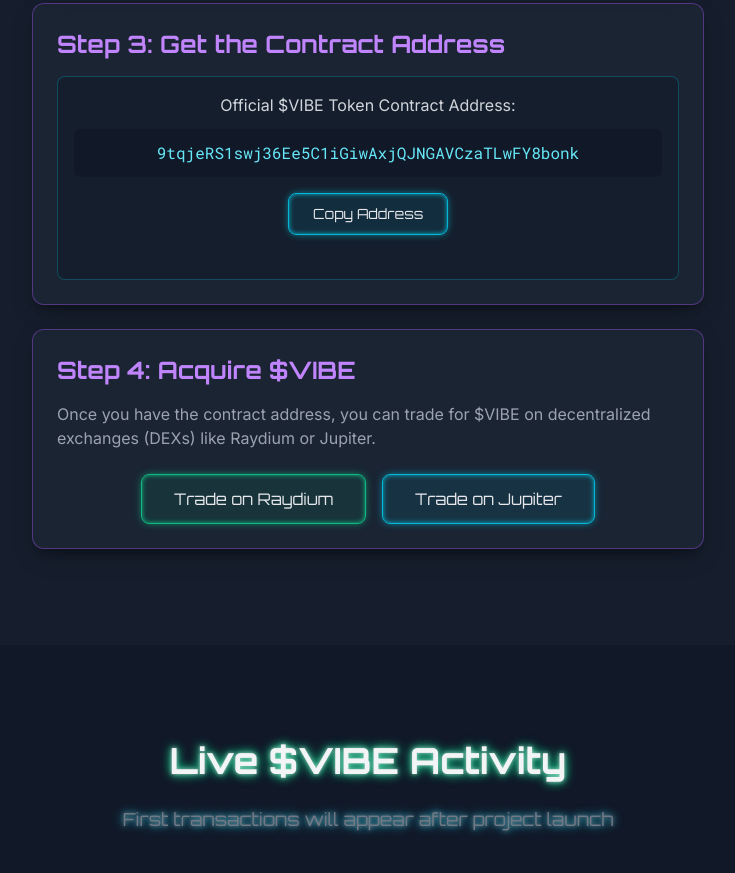
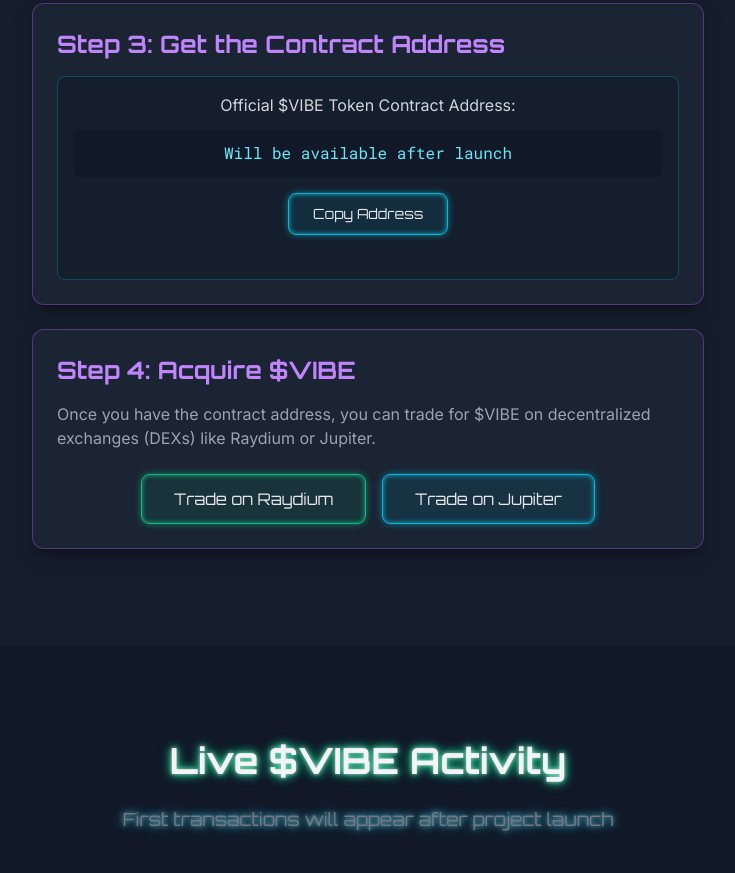
Before and after one commit to Mailguru2023/VibeVibes, a plain HTML site: page index.html in a window 1280 px wide. Shown: the part 3833-4706 px from the top of the page, without its empty margins (272-1007 px from the left). Drawn offline with nearby package versions, Linux system fonts and the light colour scheme.

Commit message:
Update index.html

```diff
--- a/index.html
+++ b/index.html
@@ -547,7 +547,7 @@
                             <p class="text-gray-300 mb-3 text-sm sm:text-base">Official $VIBE Token Contract Address:</p>
 
                             <!-- TODO: ИЗМЕНИТЬ ЭТО - Это самая важная часть! Замените заглушку на ваш РЕАЛЬНЫЙ адрес контракта Solana. -->
-                            <code id="contractAddress" class="font-roboto-mono text-cyan-300 bg-gray-900/70 p-3 rounded-md word-break-all block w-full text-center" contenteditable="true" spellcheck="false">9tqjeRS1swj36Ee5C1iGiwAxjQJNGAVCzaTLwFY8bonk</code>
+                            <code id="contractAddress" class="font-roboto-mono text-cyan-300 bg-gray-900/70 p-3 rounded-md word-break-all block w-full text-center" contenteditable="true" spellcheck="false">Will be available after launch</code>
 
                             <button id="copyAddressButton" class="font-orbitron pro-button pro-button-secondary py-2.5 px-6 rounded-lg text-sm w-full sm:w-auto mt-4">
                                 Copy Address
```
